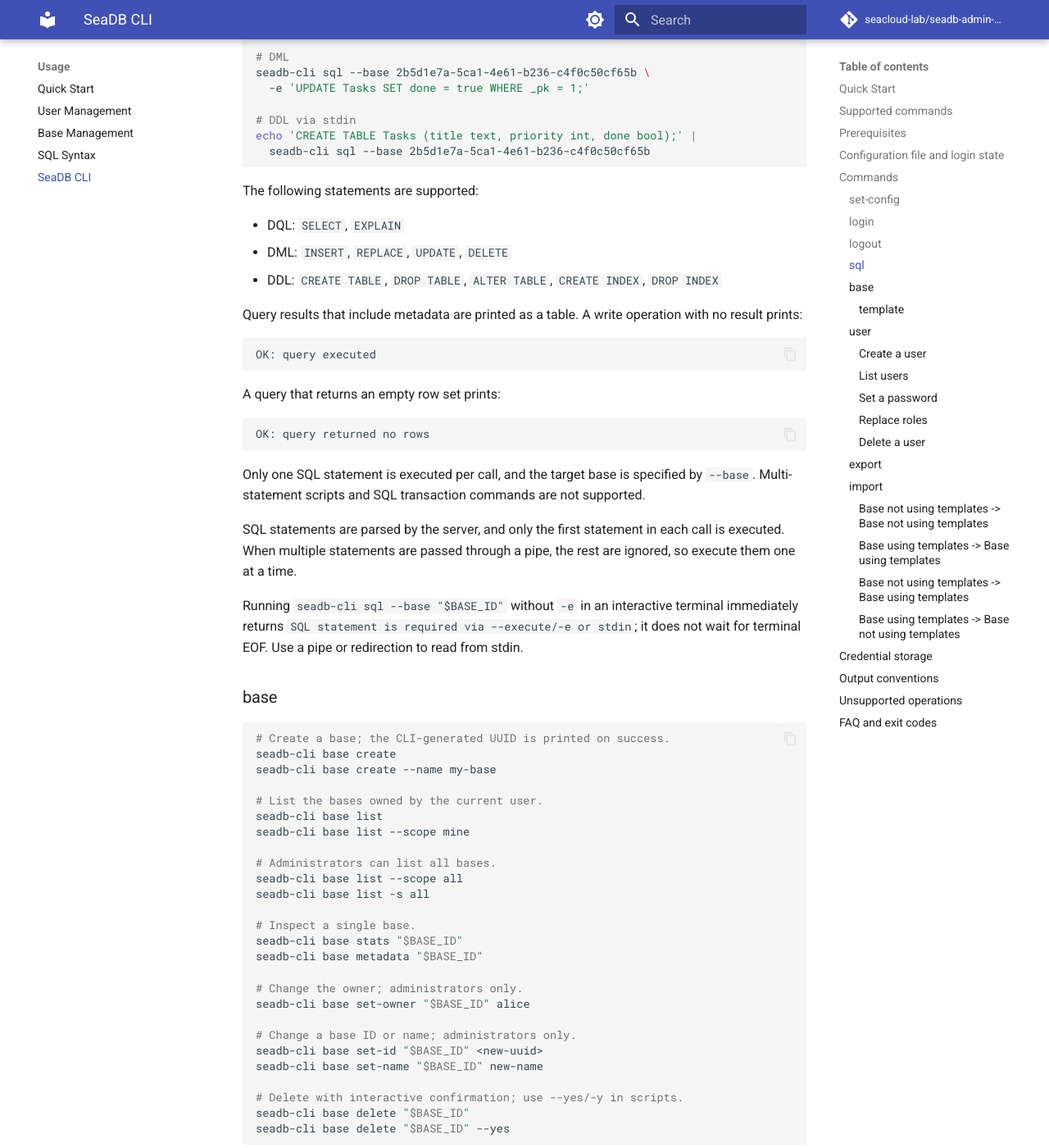
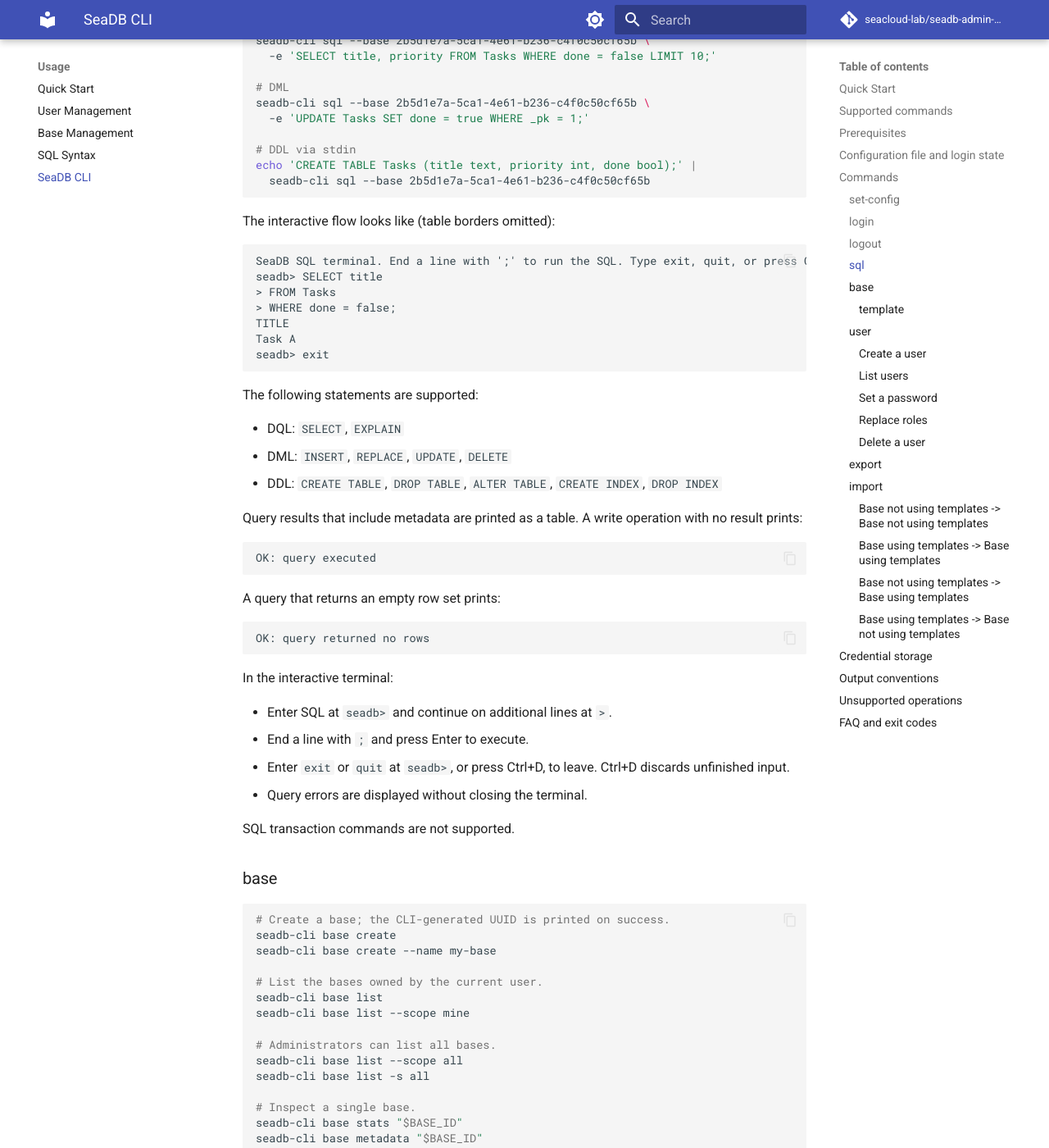
Before and after one commit to seacloud-lab/seadb-admin-docs, an MkDocs documentation site: the page built from manual/usage/cli.md, in a window 1280 px wide and 1400 px high, scrolled down 4305 px. Shown: the whole window at 82% size. Built offline with MkDocs 1.6.1 and Material for MkDocs 9.7.7, drawn with Linux system fonts in a browser that asks for light colours; comment, search, counter and statistics services are not loaded; the version menu is left out; some of the changed text lies outside the part shown.

Commit message:
docs(cli): document interactive SQL terminal usage (#10)
* docs(cli): document interactive SQL terminal usage

- add interactive and multiline SQL examples
- explain prompts, submission rules, and exit behavior
- document template interaction and error handling
- replace outdated non-interactive-only descriptions

* update

---------

Co-authored-by: Sirius <siriusdanzhu@gmail.com>

````diff
--- a/manual/usage/cli.md
+++ b/manual/usage/cli.md
@@ -30,26 +30,26 @@
 - `set-config`: save the server address, timeout, and credential storage mode.
 - `login`: log in and create an API key.
 - `logout`: revoke the current API key and clean up local login state.
-- `sql`: execute a single SQL statement against a base.
+- `sql`: execute SQL against a base, or open an interactive SQL terminal.
 - `base`: create, list, inspect, delete bases, and change a base owner, ID, or name.
 - `user`: create, list, delete users, and set their passwords or roles
   (administrators only).
 - `export`: export a base to a dump file.
 - `import`: import a base from a dump file.
 
-`help` and `completion` are provided by the command framework. The CLI runs one
-command and then exits; there is no REPL or background process. Login state is
-stored in the config file and the credential store, so terminals that use the
-same config file share the login state.
+`help` and `completion` are provided by the command framework. Commands exit
+when they finish; the interactive `sql` terminal stays open until you leave it.
+Login state is stored in the config file and the credential store, so terminals
+that use the same config file share the login state.
 
 ## Prerequisites
 
 `seadb-cli` currently only supports macOS and Linux.
 
 - Keyring is used to store credentials by default:
-    - macOS uses Keychain.
-    - Linux uses Secret Service, which requires an available user D-Bus session.
-    - On headless Linux or over SSH, switch to `file` mode (see [Credential storage](#credential-storage)).
+  - macOS uses Keychain.
+  - Linux uses Secret Service, which requires an available user D-Bus session.
+  - On headless Linux or over SSH, switch to `file` mode (see [Credential storage](#credential-storage)).
 
 ## Configuration file and login state
 
@@ -180,12 +180,13 @@
 
 ### sql
 
-`sql` requires a target base UUID. The SQL can be passed with `-e` or read from
-a pipe or redirected stdin:
+`sql` requires a target base UUID. Pass SQL with `-e`, read it from a pipe or
+redirected stdin, or start an interactive terminal by omitting `-e`:
 
 ```bash
 BASE_ID=f5a24a4e-a5bf-463a-b878-13b0a3a509c8
 
+seadb-cli sql --base "$BASE_ID"
 seadb-cli sql --base "$BASE_ID" -e "SELECT * FROM t1"
 seadb-cli sql -b "$BASE_ID" -e "SELECT * FROM t1"
 
@@ -209,6 +210,18 @@
   seadb-cli sql --base 2b5d1e7a-5ca1-4e61-b236-c4f0c50cf65b
 ```
 
+The interactive flow looks like (table borders omitted):
+
+```text
+SeaDB SQL terminal. End a line with ';' to run the SQL. Type exit, quit, or press Ctrl+D to leave.
+seadb> SELECT title
+> FROM Tasks
+> WHERE done = false;
+TITLE
+Task A
+seadb> exit
+```
+
 The following statements are supported:
 
 - DQL: `SELECT`, `EXPLAIN`
@@ -228,18 +241,15 @@
 OK: query returned no rows
 ```
 
-Only one SQL statement is executed per call, and the target base is specified by
-`--base`. Multi-statement scripts and SQL transaction commands are not
-supported.
+In the interactive terminal:
 
-SQL statements are parsed by the server, and only the first statement in each
-call is executed. When multiple statements are passed through a pipe, the rest
-are ignored, so execute them one at a time.
+- Enter SQL at `seadb>` and continue on additional lines at `>`.
+- End a line with `;` and press Enter to execute.
+- Enter `exit` or `quit` at `seadb>`, or press Ctrl+D, to leave. Ctrl+D
+  discards unfinished input.
+- Query errors are displayed without closing the terminal.
 
-Running `seadb-cli sql --base "$BASE_ID"` without `-e` in an interactive
-terminal immediately returns `SQL statement is required via --execute/-e or
-stdin`; it does not wait for terminal EOF. Use a pipe or redirection to read
-from stdin.
+SQL transaction commands are not supported.
 
 ### base
 
@@ -289,6 +299,7 @@
 To create and modify template tables, pass `--template` instead of `--base`:
 
 ```bash
+seadb-cli sql --template
 seadb-cli sql --template -e "CREATE TABLE Contacts (name text, email text);"
 seadb-cli sql --template -e "ALTER TABLE Contacts ADD COLUMN phone text;"
 ```
@@ -388,7 +399,7 @@
 seadb-cli user delete alice -y
 ```
 
-By default, the CLI prompts `Delete user alice? [y/N]: `. Only `y` or `yes`
+By default, the CLI prompts `Delete user alice? [y/N]:`. Only `y` or `yes`
 (case-insensitive) confirms deletion. Any other answer cancels and prints
 `OK: user deletion canceled`. Non-interactive calls must pass `--yes` / `-y`;
 piping a confirmation into stdin is not supported. Success prints:
@@ -531,7 +542,8 @@
     ```
 
 - Exit codes: `0` on success, `1` on a request or business error, and `2` on a
-  CLI argument error.
+  CLI argument error. A query error inside the interactive `sql` terminal does
+  not end the terminal; leaving it normally still returns `0`.
 
 ## Unsupported operations
 
@@ -539,6 +551,7 @@
 - Managing users and roles through SQL statements such as `CREATE USER` or
   `GRANT`, creating custom roles, or assigning reader/writer roles to a base.
 - Other output formats such as JSON or CSV.
+- Command history or canceling pending input in the SQL terminal.
 - Displaying the number of rows affected by DML statements.
 
 ## FAQ and exit codes
````
